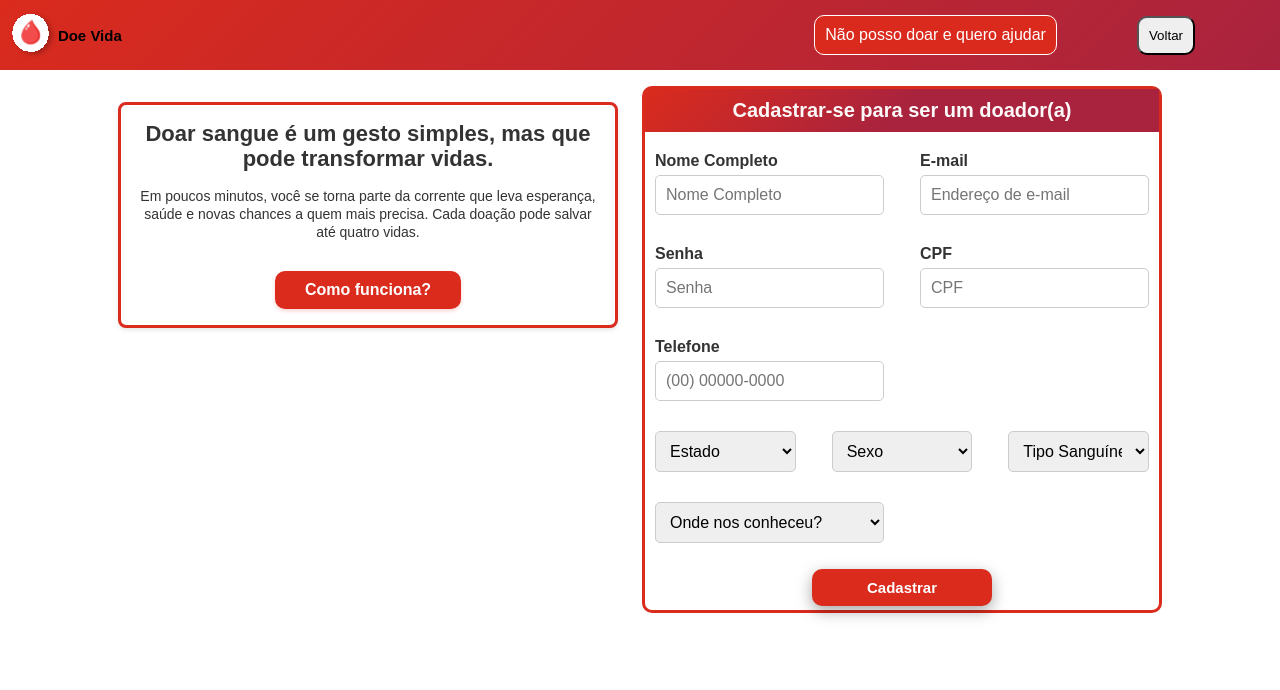
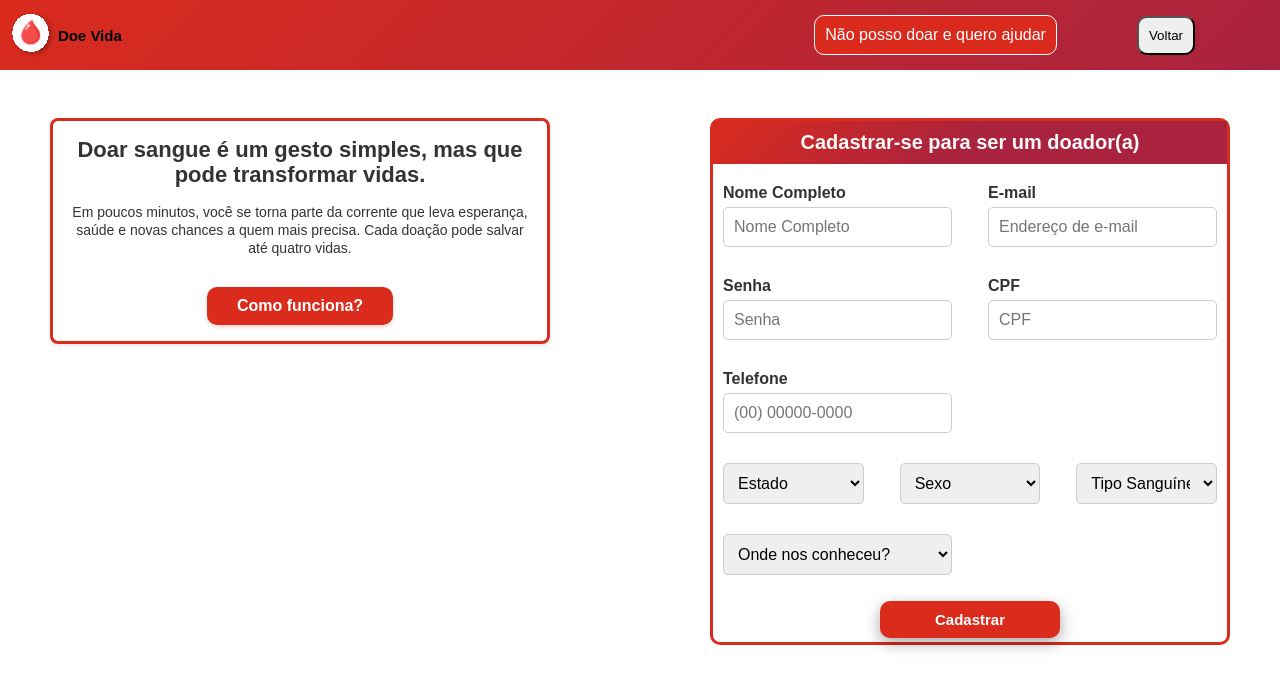
Before and after one commit to Gustavooxx/Tcc_Projeto, a React (Vite) app in the folder Frontend/: page /cadastro in a window 1280 px wide. Shown: the top 690 px of the page. Built offline with nearby package versions, Linux system fonts and the light colour scheme.

Commit message:
Espaçamento

```diff
--- a/Frontend/src/pages/cadastro/index.scss
+++ b/Frontend/src/pages/cadastro/index.scss
@@ -68,14 +68,14 @@
         display: flex;
         align-items: flex-start;
         justify-content: center;
-        gap: 1.5rem;
+        gap: 10rem;
         padding: 1rem;
+        margin-top: 2rem;
 
         .texto-cadastro {
             border:3px solid #DA2B1D;
             background-color: white;
             border-radius: 8px;
-            margin: 1rem 0;
             max-width: 500px;
             flex: 1;
             height: auto;
```
